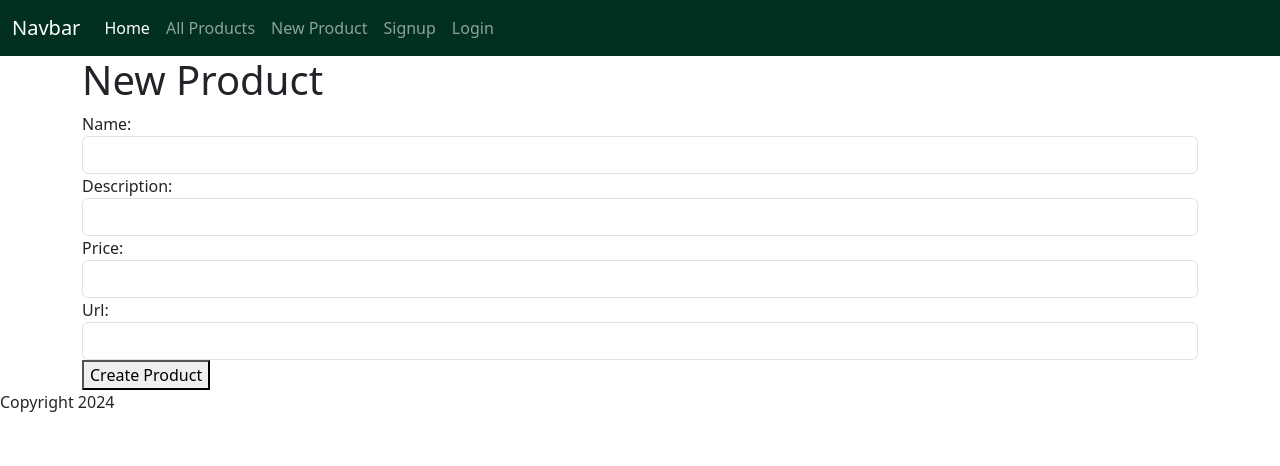
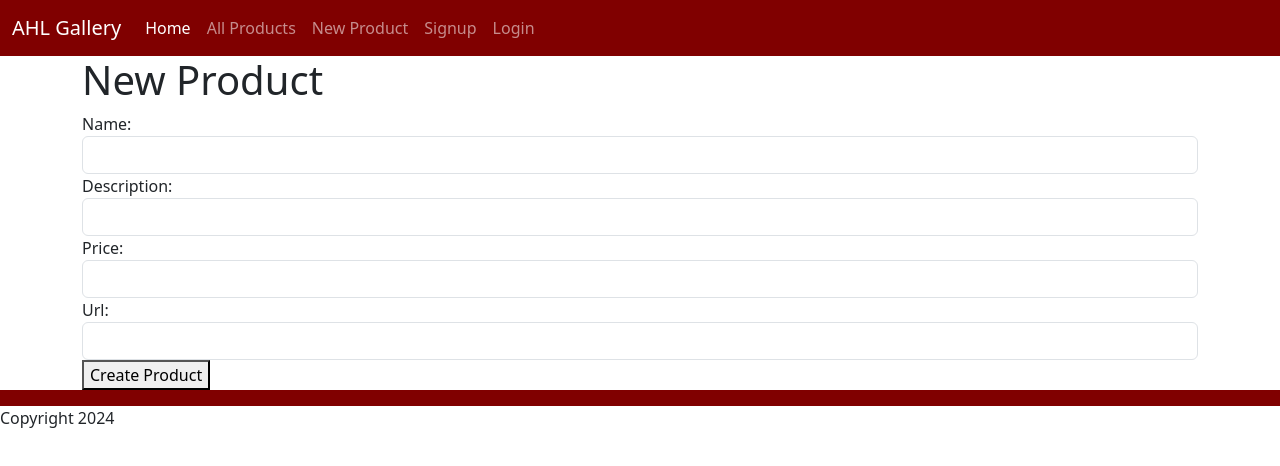
Before and after one commit to bradleylindquist/ahl-frontend, a React (Vite) app: page /products/new in a window 1280 px wide. Shown: the top 466 px of the page. Built offline with nearby package versions, Linux system fonts and the light colour scheme; no server answers.

Commit message:
pull in images for frontend

```diff
--- a/src/Footer.jsx
+++ b/src/Footer.jsx
@@ -1,6 +1,7 @@
 export function Footer() {
   return (
     <footer>
+      <nav className="navbar navbar-expand-lg" style={{ backgroundColor: "#800000" }} data-bs-theme="dark"></nav>
       <p>Copyright 2024</p>
     </footer>
   );
--- a/src/Header.jsx
+++ b/src/Header.jsx
@@ -4,10 +4,10 @@ import { Link } from "react-router-dom";
 export function Header() {
   return (
     <header>
-      <nav className="navbar navbar-expand-lg" style={{ backgroundColor: "#023020" }} data-bs-theme="dark">
+      <nav className="navbar navbar-expand-lg" style={{ backgroundColor: "#800000" }} data-bs-theme="dark">
         <div className="container-fluid">
           <a className="navbar-brand" href="#">
-            Navbar
+            AHL Gallery
           </a>
           <button
             className="navbar-toggler"
--- a/src/ProductsIndex.jsx
+++ b/src/ProductsIndex.jsx
@@ -1,7 +1,7 @@
 import { useState } from "react";
 export function ProductsIndex(props) {
   const [searchTerm, setSearchTerm] = useState("");
-
+  console.log(props); // make sure this is outside the return function below
   return (
     <div id="products-index" className="container text-center">
       <h1>All Pieces</h1>
@@ -23,7 +23,8 @@ export function ProductsIndex(props) {
           .map((product) => (
             <div key={product.id} className="products col-lg-4 col-md-6 col-12 my-3">
               <h4>{product.name}</h4>
-              <img src={product.url} alt="" />
+              <div>Artist: {product.supplier.name}</div>
+              <img src={product.images[0].url} alt="" />
               <div>Method: {product.description}</div>
               <button className="btn btn-secondary" onClick={() => props.onShowProduct(product)}>
                 More info
```
Also changed, not shown: src/Content.jsx (line endings or trailing spaces).
